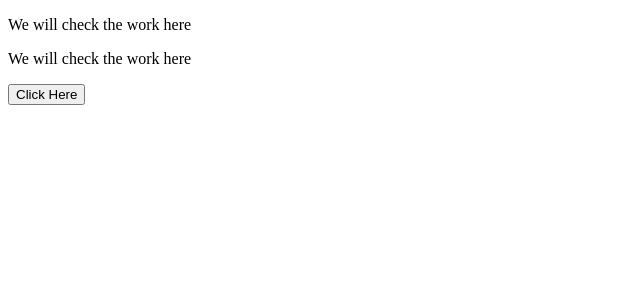
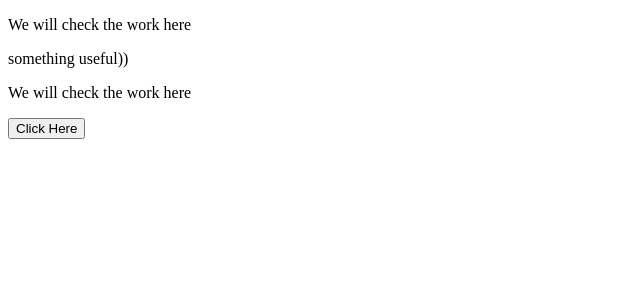
Before and after one commit to TemchenkoVolodymyr/CourseReactProject, a React (Create React App) app: page / in a window 1280 px wide. Shown: the top 300 px of the page, without its empty margins (0-640 px from the left). Built offline with nearby package versions, Linux system fonts and the light colour scheme.

Commit message:
add real useful paragraph

```diff
--- a/src/App.js
+++ b/src/App.js
@@ -4,6 +4,7 @@ function App() {
   return (
     <div>
       <p>We will check the work here </p>
+      <p>something useful))</p>
       <p>We will check the work here </p>
       <button>Click Here</button>
     </div>
```
